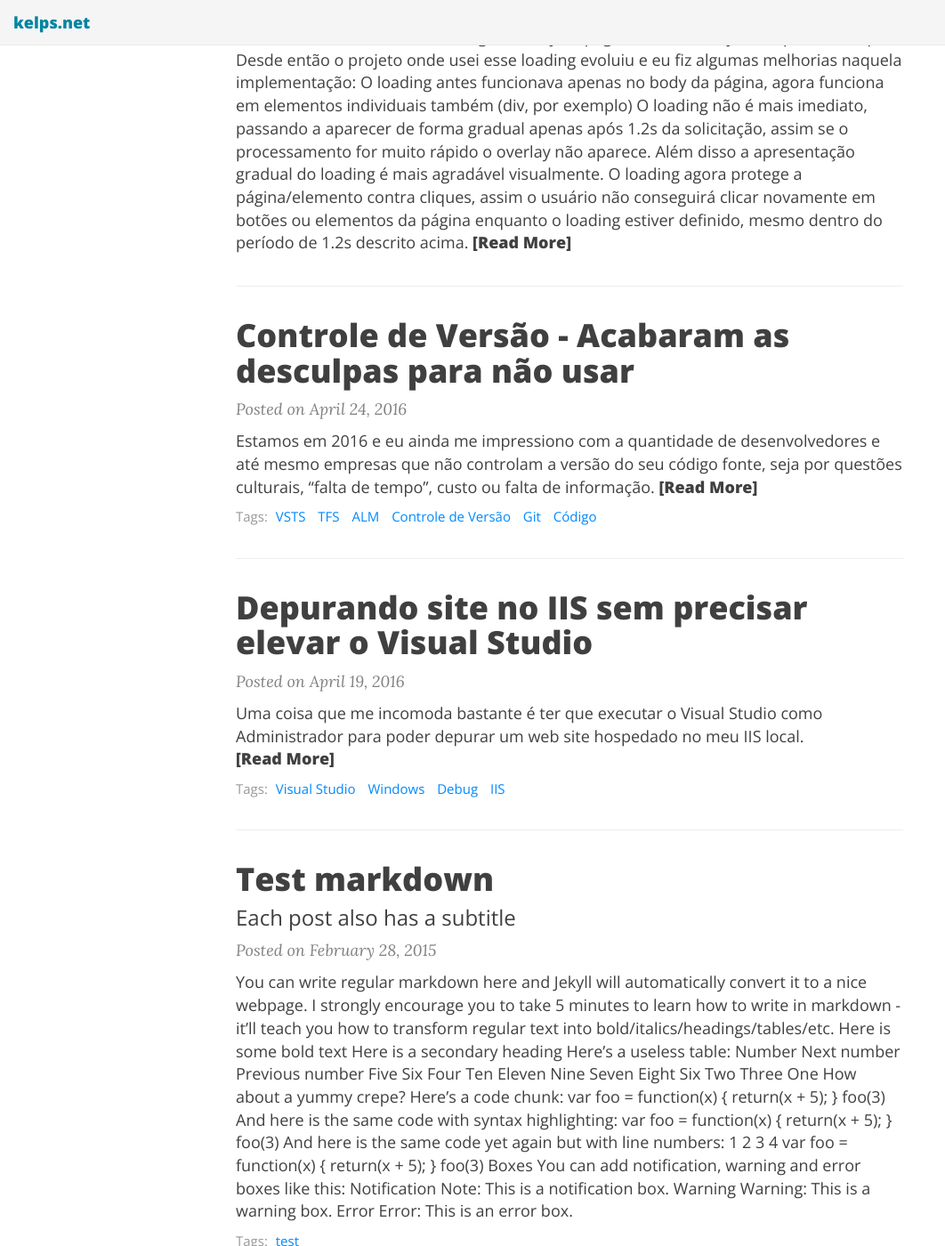
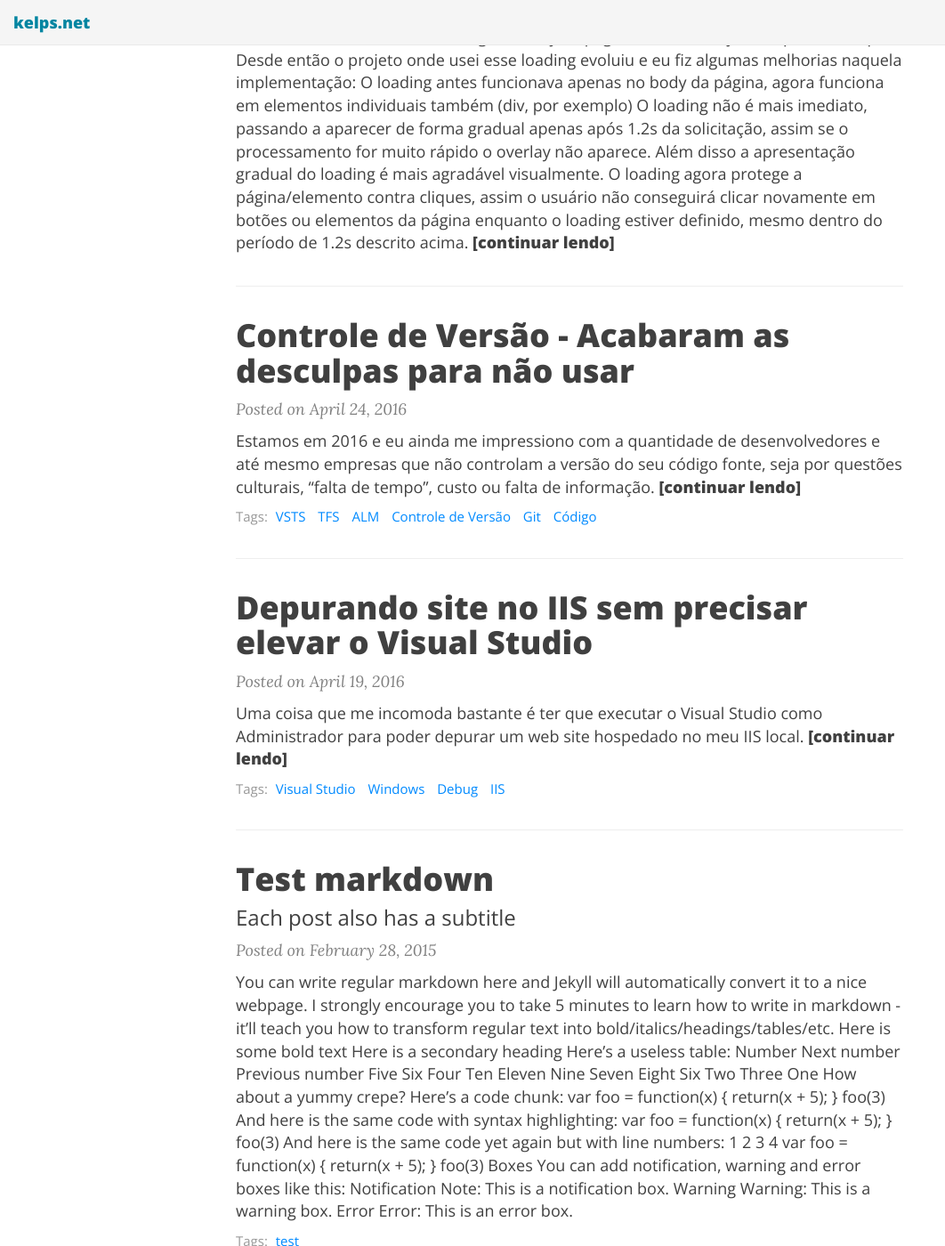
Before and after one commit to kelps/kelps.github.io, a Jekyll site: the page built from index.html, in a window 1280 px wide and 1400 px high, scrolled down 511 px. Shown: the whole window at 89% size, without its empty margins (0-1062 px from the left). Built offline with Jekyll 4.4.1, drawn with Linux system fonts in a browser that asks for light colours; nearby versions of some CDN libraries; the list of posts is cut into pages by our own code.

Commit message:
tentativas de ajustes relacionados a regionalização e formatação de datas

```diff
--- a/_config.yml
+++ b/_config.yml
@@ -6,6 +6,8 @@
 # If you are building a simple GitHub user page (http://username.github.io) then use these settings:
 url: "http://kelps.github.io"
 baseurl: ""
+defaultLang: pt-BR
+default_locale: "pt-BR"
 
 # Of course don't forget to change the username and projectname to YOUR username and project
 
@@ -74,9 +76,9 @@
   twitter: kelps
 #  reddit: yourname
 #  google-plus: +DeanAttali
-#  linkedin: kelps
+  linkedin: kelps
 #  xing: yourname
-#  stackoverflow: "3943160/daattali"
+  stackoverflow: "770522/kelps"
 #  snapchat: deanat78
 #  instagram: deanat78
 #  youtube: user/deanat78
--- a/_layouts/base.html
+++ b/_layouts/base.html
@@ -15,7 +15,7 @@
 ---
 
 <!DOCTYPE html>
-<html lang="en">
+<html lang="{{site.lang}}">
   <!-- Beautiful Jekyll | MIT license | Copyright Dean Attali 2016 -->
   {% include head.html %}
 
--- a/index.html
+++ b/index.html
@@ -33,7 +33,7 @@
       <div class="post-entry">
         {{ post.excerpt | strip_html | xml_escape  }}
         {% if post.content != post.excerpt %}
-          <a href="{{ post.url | prepend: site.baseurl }}" class="post-read-more">[Read&nbsp;More]</a>
+          <a href="{{ post.url | prepend: site.baseurl }}#more" class="post-read-more">[continuar lendo]</a>
         {% endif %}
       </div>
     </div>
```
